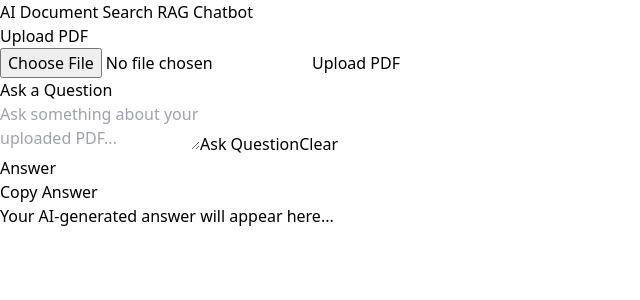
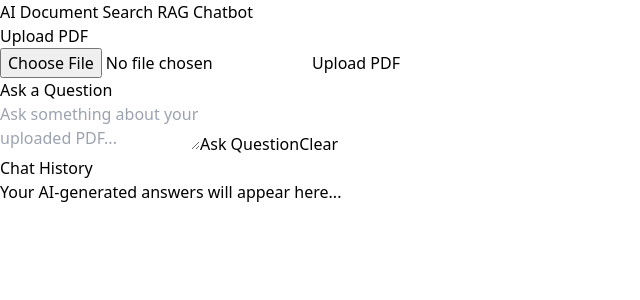
Before and after one commit to m-musif/AI-Document-Search-RAG-Chatbot, a React (Vite) app in the folder frontend/: page / in a window 1280 px wide. Shown: the top 300 px of the page, without its empty margins (0-640 px from the left). Built offline with nearby package versions, Linux system fonts and the light colour scheme.

Commit message:
Add chat history feature to frontend

```diff
--- a/frontend/src/pages/Home.jsx
+++ b/frontend/src/pages/Home.jsx
@@ -5,10 +5,9 @@ function Home() {
   const [selectedFile, setSelectedFile] = useState(null);
   const [uploadMessage, setUploadMessage] = useState("");
   const [question, setQuestion] = useState("");
-  const [answer, setAnswer] = useState("");
   const [isUploading, setIsUploading] = useState(false);
   const [isAsking, setIsAsking] = useState(false);
-  const [sources, setSources] = useState([]);
+  const [chatHistory, setChatHistory] = useState([]);
 
   const handleUpload = async () => {
     if (!selectedFile) {
@@ -34,21 +33,36 @@ function Home() {
 
   const handleAskQuestion = async () => {
     if (!question) {
-      setAnswer("Please write a question first.");
       return;
     }
 
+    const currentQuestion = question;
+
     try {
       setIsAsking(true);
-      setAnswer("Thinking...");
 
-      const result = await askQuestion(question);
+      const result = await askQuestion(currentQuestion);
 
-      setAnswer(result.answer);
-      setSources(result.sources || []);
+      setChatHistory((prevHistory) => [
+        ...prevHistory,
+        {
+          question: currentQuestion,
+          answer: result.answer,
+          sources: result.sources || [],
+        },
+      ]);
+
+      setQuestion("");
       console.log(result);
     } catch (error) {
-      setAnswer("Failed to get answer.");
+      setChatHistory((prevHistory) => [
+        ...prevHistory,
+        {
+          question: currentQuestion,
+          answer: "Failed to get answer.",
+          sources: [],
+        },
+      ]);
       console.error(error);
     } finally {
       setIsAsking(false);
@@ -126,8 +140,7 @@ function Home() {
           <button
             onClick={() => {
               setQuestion("");
-              setAnswer("");
-              setSources([]);
+              setChatHistory([]);
             }}
             className="mt-4 ml-3 bg-gray-600 text-white px-6 py-3 rounded-lg font-semibold hover:bg-gray-700"
           >
@@ -136,28 +149,45 @@ function Home() {
         </div>
 
         <div className="mt-8">
-          <h2 className="text-2xl font-semibold mb-4">Answer</h2>
+          <h2 className="text-2xl font-semibold mb-4">Chat History</h2>
 
-          <div className="mb-3">
+          {chatHistory.length === 0 && (
+            <div className="border border-gray-200 rounded-xl p-5 bg-gray-50 min-h-[150px] text-gray-500">
+              Your AI-generated answers will appear here...
+            </div>
+          )}
+
+          {chatHistory.map((chat, index) => (
+            <div
+              key={index}
+              className="mb-6 border border-gray-200 rounded-xl p-5 bg-gray-50 shadow-sm"
+            >
+              <div className="mb-4">
+                <p className="text-sm font-semibold text-blue-600">Question</p>
+                <p className="text-gray-800">{chat.question}</p>
+              </div>
+
+              <div className="mb-4">
+                <p className="text-sm font-semibold text-green-600">Answer</p>
+                <p className="whitespace-pre-wrap text-gray-800 leading-relaxed">
+                  {chat.answer}
+                </p>
+              </div>
+
               <button
-              onClick={() => navigator.clipboard.writeText(answer)}
-              className="bg-indigo-600 text-white px-4 py-2 rounded-lg hover:bg-indigo-700"
+                onClick={() => navigator.clipboard.writeText(chat.answer)}
+                className="bg-indigo-600 text-white px-4 py-2 rounded-lg hover:bg-indigo-700 mb-4"
               >
                 Copy Answer
               </button>
-          </div>
 
-          <div className="border border-gray-200 rounded-xl p-5 bg-gray-50 min-h-[150px] max-h-[300px] overflow-y-auto whitespace-pre-wrap shadow-sm text-gray-800 leading-relaxed">
-            {answer || "Your AI-generated answer will appear here..."}
-          </div>
-
-          {sources.length > 0 && (
-            <div className="mt-4">
+              {chat.sources.length > 0 && (
+                <div>
                   <h3 className="font-semibold text-lg mb-2">Sources</h3>
 
                   <div className="border border-gray-200 rounded-xl p-4 bg-white max-h-[200px] overflow-y-auto text-sm">
-                {sources.map((source, index) => (
-                  <p key={index} className="mb-2">
+                    {chat.sources.map((source, sourceIndex) => (
+                      <p key={sourceIndex} className="mb-2">
                         • {source}
                       </p>
                     ))}
@@ -165,6 +195,8 @@ function Home() {
                 </div>
               )}
             </div>
+          ))}
+        </div>
       </div>
     </div>
   );
```
Lines whose indentation alone changed are shown as unchanged.
